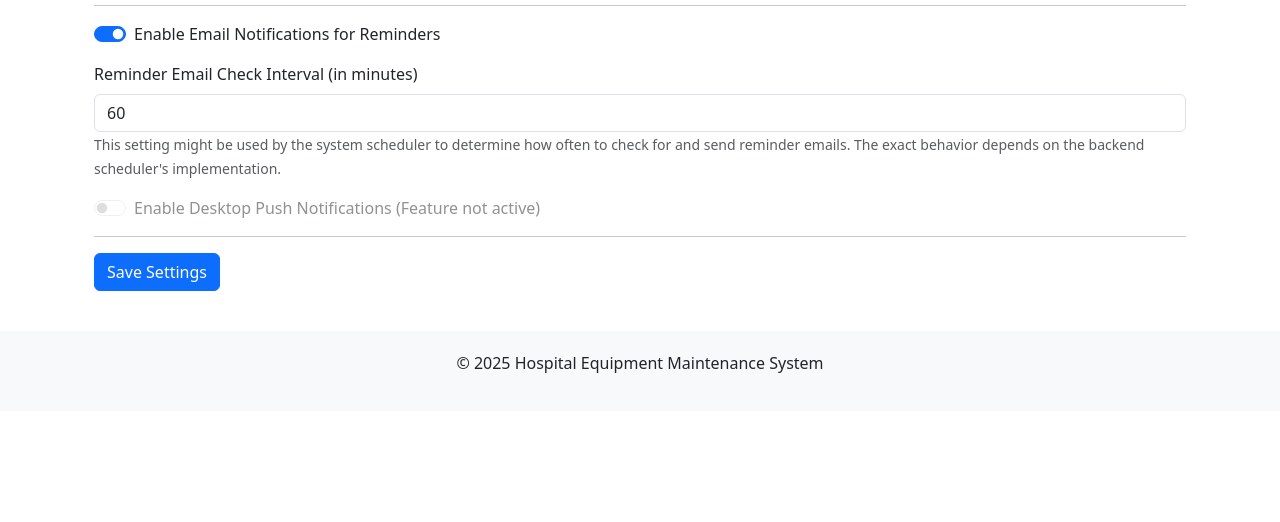
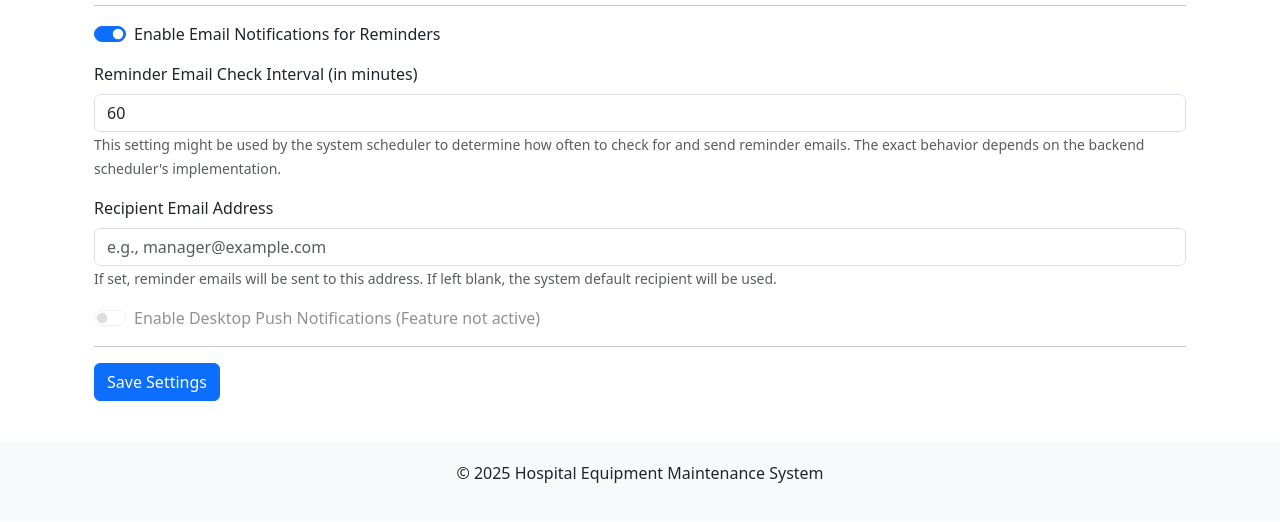
Before and after one commit to MohamedFakhry2007/Hospital-Equipment-System, a Flask app: page /settings in a window 1280 px wide. Shown: the part 167-689 px from the top of the page. Run offline with Flask 3, Linux system fonts and the light colour scheme.

Commit message:
feat: Add Recipient Email setting for notifications
This commit introduces a new "Recipient Email Address" setting.

- Users can specify an email address in the Settings page.
- If set, reminder notifications will be sent to this address.
- If left blank, notifications will go to the system's default email recipient.

Changes include:
- Updated DataService to handle the new setting in settings.json.
- Modified Settings UI (HTML & JS) to include the input field.
- Adjusted backend routes (Views & API) to save the new setting.
- Updated EmailService to use the new setting, with fallback to default.
- Added `recipient_email` to default settings generation.
- Ensured the new setting is handled by both form submission and API endpoint for settings.

```diff
--- a/app/routes/views.py
+++ b/app/routes/views.py
@@ -583,10 +583,13 @@ def save_settings_page():
         settings = DataService.load_settings()
         return render_template('settings.html', settings=settings)
 
+    recipient_email = request.form.get('recipient_email', '').strip()
+
     current_settings = DataService.load_settings()
     # Update only the settings from the form
     current_settings['email_notifications_enabled'] = email_notifications_enabled
     current_settings['email_reminder_interval_minutes'] = email_reminder_interval_minutes
+    current_settings['recipient_email'] = recipient_email
 
     try:
         DataService.save_settings(current_settings)
--- a/app/services/data_service.py
+++ b/app/services/data_service.py
@@ -57,7 +57,8 @@ class DataService:
             logger.info(f"Settings file not found. Creating new settings file: {settings_path}")
             default_settings = {
                 "email_notifications_enabled": True,
-                "email_reminder_interval_minutes": 60
+                "email_reminder_interval_minutes": 60,
+                "recipient_email": ""
             }
             try:
                 with open(settings_path, 'w') as f:
@@ -80,7 +81,8 @@ class DataService:
         settings_path = Path(Config.SETTINGS_JSON_PATH)
         default_settings = {
             "email_notifications_enabled": True,
-            "email_reminder_interval_minutes": 60
+            "email_reminder_interval_minutes": 60,
+            "recipient_email": ""
         }
 
         try:
--- a/app/templates/settings.html
+++ b/app/templates/settings.html
@@ -22,6 +22,13 @@
             <small class="form-text text-muted">This setting might be used by the system scheduler to determine how often to check for and send reminder emails. The exact behavior depends on the backend scheduler's implementation.</small>
         </div>
 
+        <!-- Recipient Email -->
+        <div class="mb-3">
+            <label for="recipientEmailInput" class="form-label">Recipient Email Address</label>
+            <input type="email" class="form-control" id="recipientEmailInput" name="recipient_email" value="{{ settings.recipient_email | default('') }}" placeholder="e.g., manager@example.com">
+            <small class="form-text text-muted">If set, reminder emails will be sent to this address. If left blank, the system default recipient will be used.</small>
+        </div>
+
         <!-- Desktop Push Notifications Toggle (Keep for future use, but not implemented in this task) -->
         <div class="mb-3 form-check form-switch">
             <input class="form-check-input" type="checkbox" role="switch" id="desktopNotificationsToggle" name="desktop_notifications" disabled>
```
Also changed, not shown: app/routes/api.py (+6 -1 lines), app/services/email_service.py (+14 -2 lines), app/static/js/settings.js (+5 -2 lines).
